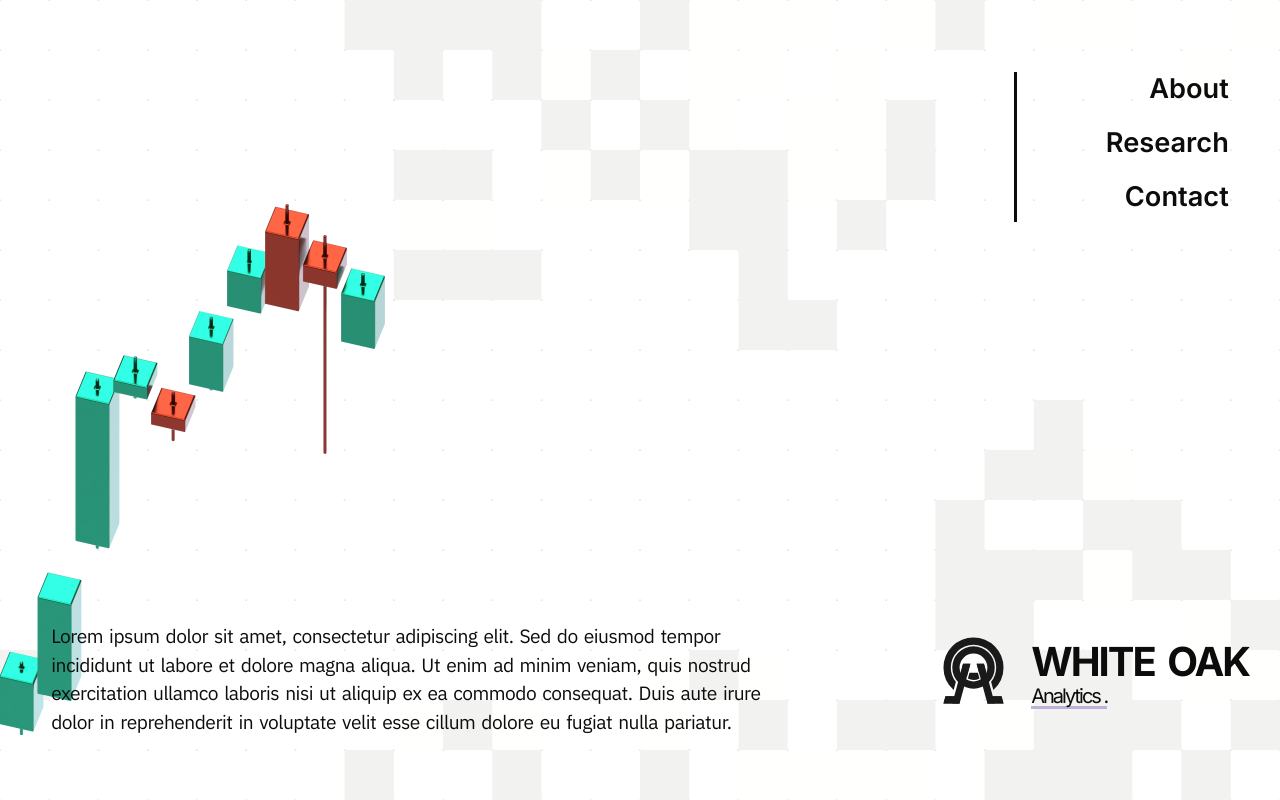
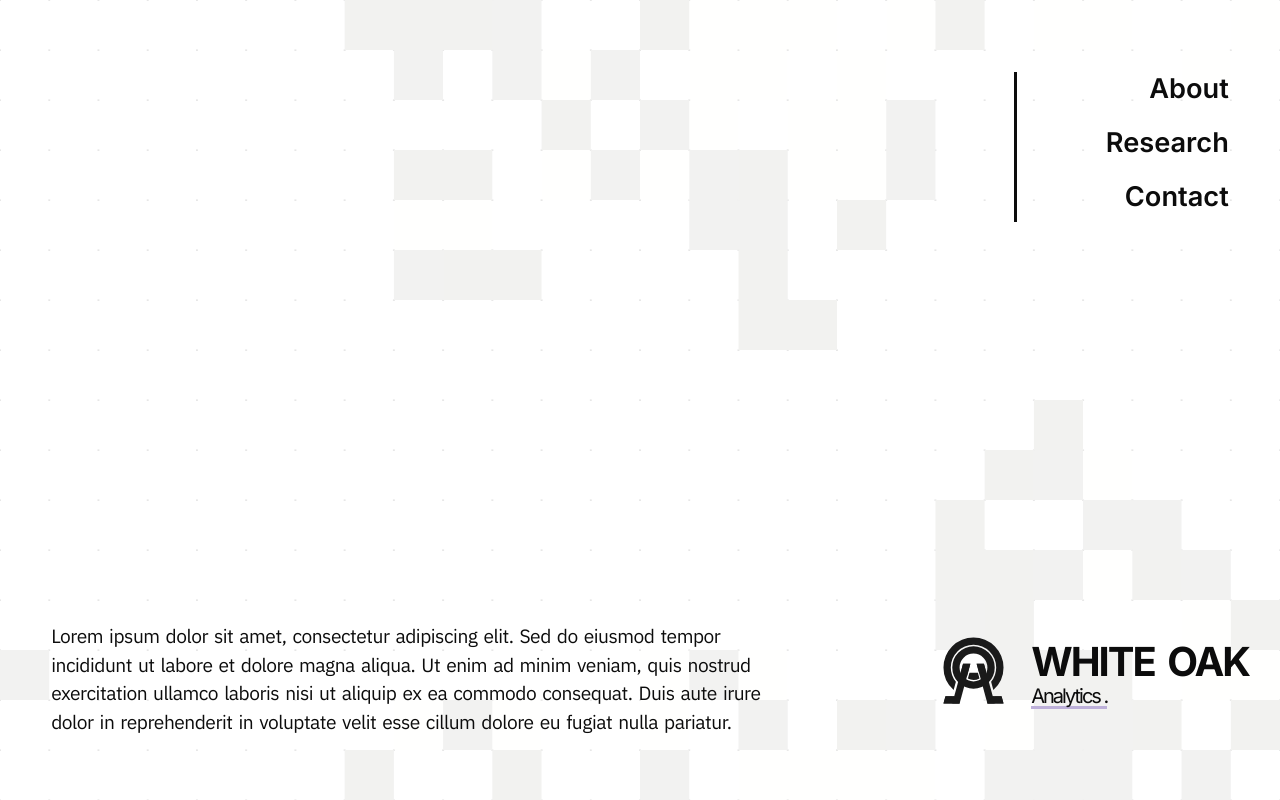
Before and after one commit to White-Oak-Analytics/website, a React (Vite) app: page / in a window 1280 px wide. Built offline with nearby package versions, Linux system fonts and the light colour scheme.

Commit message:
Removed Image

```diff
--- a/src/pages/Home.tsx
+++ b/src/pages/Home.tsx
@@ -8,19 +8,19 @@ export default function Home() {
         background="#FCFCF8"
         fillRGB="242,242,240"
         aliveAlpha={1}
-        // Keep the GOL behind *everything* and non-interactive
         style={{ zIndex: -1, pointerEvents: "none" }}
         cellSize={Math.max(8, Math.floor(window.innerWidth / 25))}
       />
 
+      {/*
       <ParallaxImage
         src="/stocks_img.png"
-        strength={20}
+        strength={10}
         calmness={0.1}
         positionX="15%"
         positionY="60%"
         width="100vw"
-      />
+      />*/}
 
 
       <style>{`
@@ -309,6 +309,7 @@ export default function Home() {
       <div className="box yellow"></div>
 
       <div className="yellow-content">
+        <a href="/" className="logo-link" style={{ textDecoration: "none" }}>
           <div className="glass-container">
             <div className="logo-container">
               <img src="/WOA_logo.svg" alt="WOA Logo" />
@@ -318,7 +319,9 @@ export default function Home() {
               <p className="analytics-text">Analytics .</p>
             </div>
           </div>
+        </a>
       </div>
+
 
       <div className="green-content">
         <p className="green-text">
```
Lines whose indentation alone changed are shown as unchanged.
